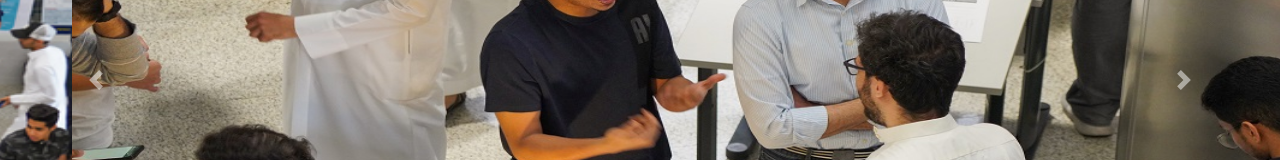
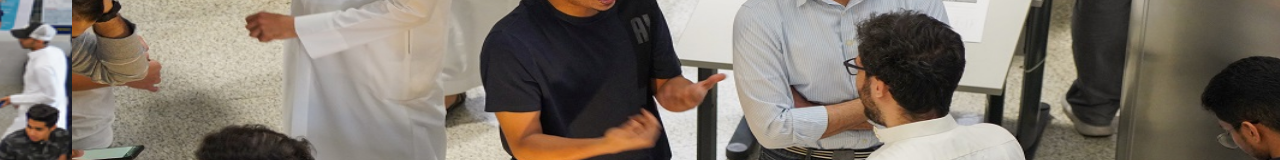
Before and after one commit to MdTauseef27/pmu, a React (Create React App) app: page / in a window 1280 px wide. Shown: the part 240-400 px from the top of the page. Built offline with nearby package versions, Linux system fonts and the light colour scheme.

Commit message:
remove controls from the carousels

```diff
--- a/src/Components/Home/Home.jsx
+++ b/src/Components/Home/Home.jsx
@@ -10,7 +10,7 @@ import Img5 from "../Images/c6.jpg";
 export const Home = () => {
   return (
     <div>
-      <Carousel>
+      <Carousel controls={false}>
         <Carousel.Item>
           <img
             // className="d-block w-100"
```
Also changed, not shown: 1 other file (tests, documents, lock files or other folders).
